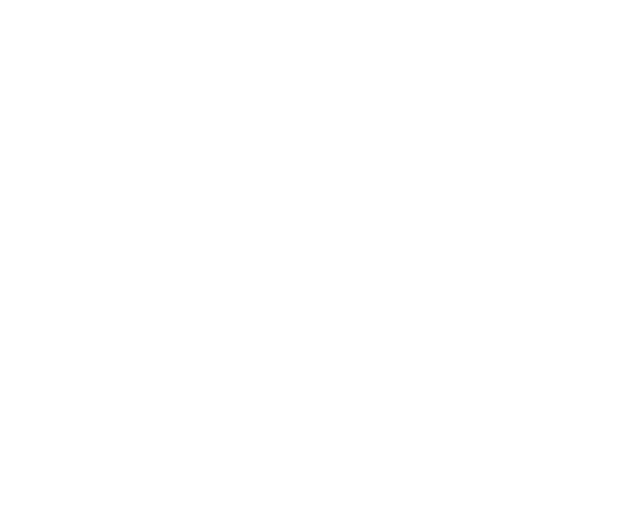
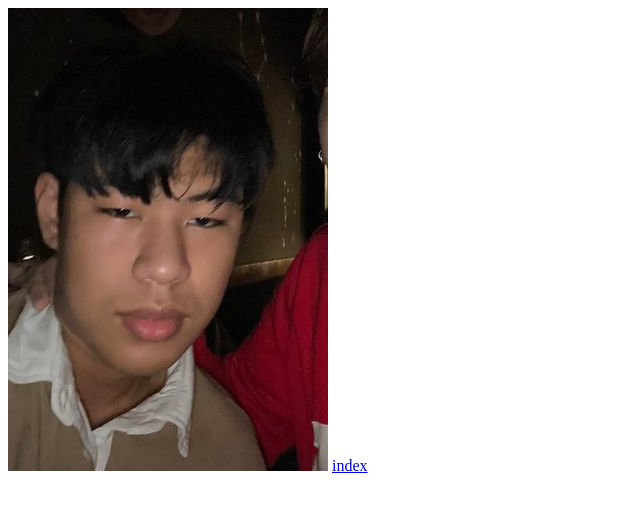
Before and after one commit to Supanutice112/Lab03-3, a plain HTML site: page index.html in a window 1280 px wide. Shown: the whole page, without its empty margins (0-640 px from the left). Drawn offline with Linux system fonts and the light colour scheme.

Commit message:
fix again

```diff
--- a/index.html
+++ b/index.html
@@ -0,0 +1,2 @@
+<img src="./ลิงตึงๆ.jpg">
+    <a href="index.html">index</a>
```
Also changed, not shown: profile.html (+0 -3 lines).
